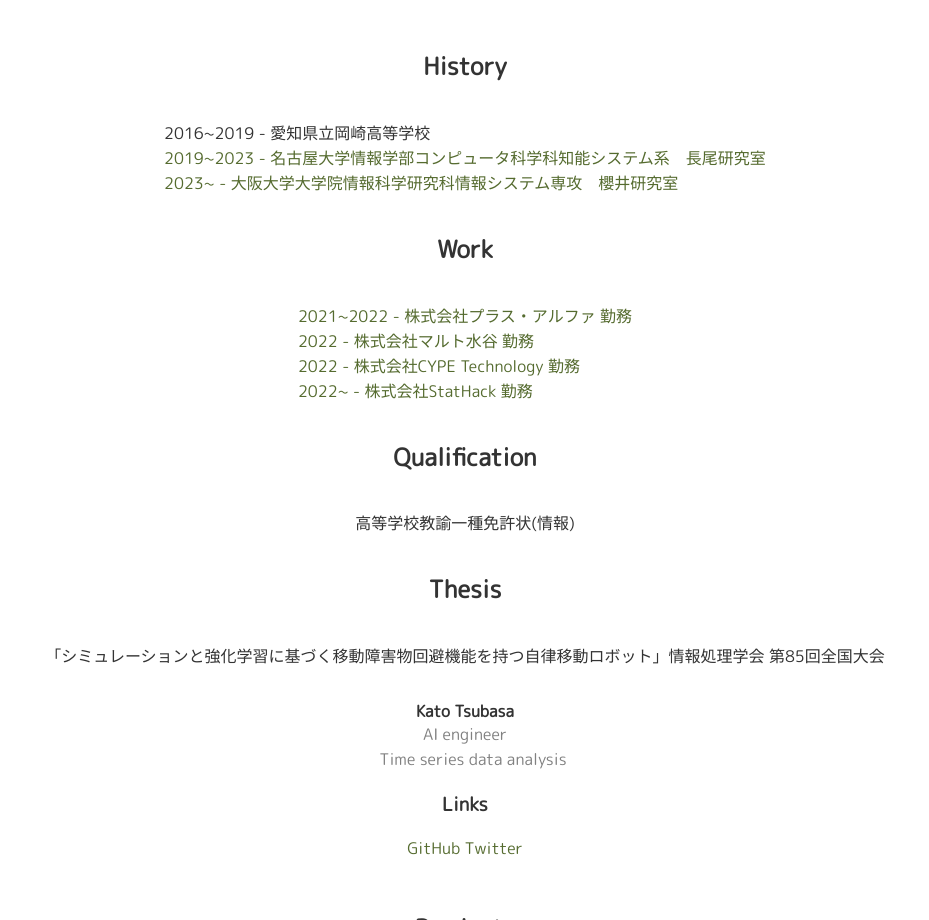
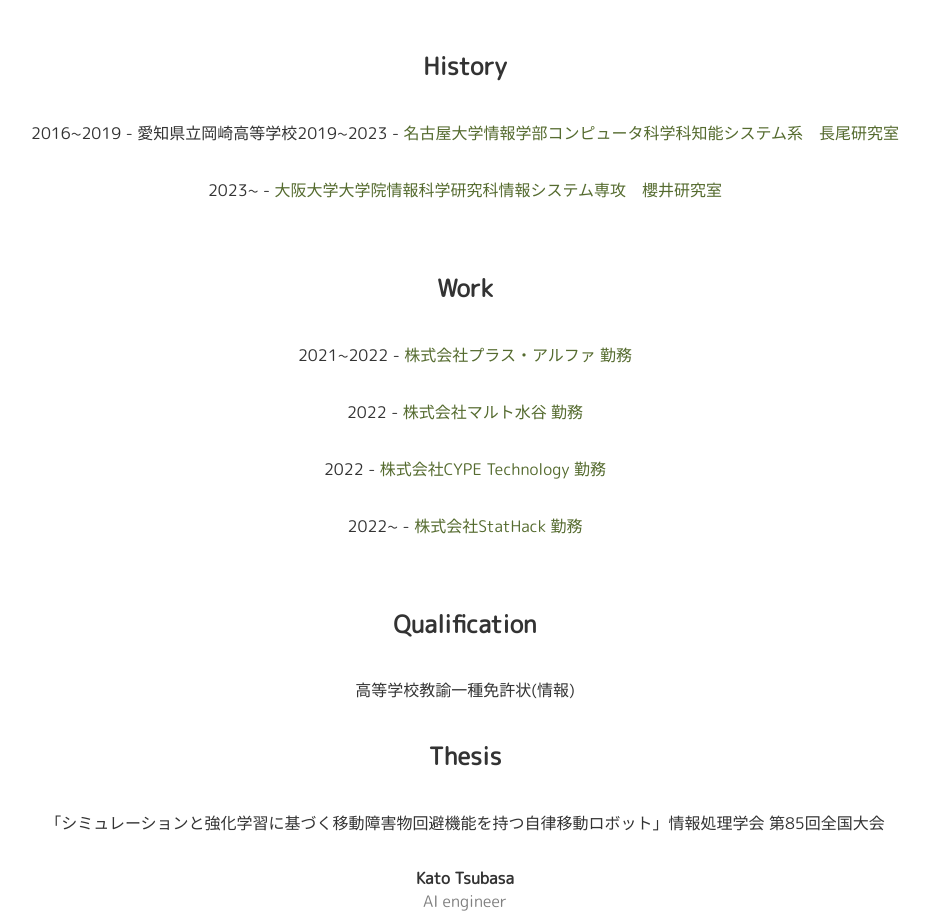
Before and after one commit to youngstar152/portfolio, a plain HTML site: page index.html in a window 1280 px wide. Shown: the part 880-1800 px from the top of the page, without its empty margins (175-1104 px from the left). Drawn offline with Linux system fonts and the light colour scheme.

Commit message:
Update index.html

```diff
--- a/index.html
+++ b/index.html
@@ -56,17 +56,17 @@
       <div class="history">
         <p>
           2016~2019 - 愛知県立岡崎高等学校<br />
-          <a href="http://www.nagao.nuie.nagoya-u.ac.jp/">2019~2023 - 名古屋大学情報学部コンピュータ科学科知能システム系　長尾研究室</a><br />
-          <a href="https://www.dm.sanken.osaka-u.ac.jp/">2023~ - 大阪大学大学院情報科学研究科情報システム専攻　櫻井研究室</a><br />
+          <p>2019~2023 - <a href="http://www.nagao.nuie.nagoya-u.ac.jp/">名古屋大学情報学部コンピュータ科学科知能システム系　長尾研究室</a></p><br />
+          <p>2023~ - <a href="https://www.dm.sanken.osaka-u.ac.jp/">大阪大学大学院情報科学研究科情報システム専攻　櫻井研究室</a></p><br />
         </p>
       </div>
       <h2>Work</h2>
       <div class="history">
         <p>
-          <a href="http://www.plusa.co.jp/">2021~2022 - 株式会社プラス・アルファ 勤務</a><br />
-          <a href="https://010m.co.jp/">2022 - 株式会社マルト水谷 勤務</a><br />
-          <a href="https://jp.cype-tech.com/">2022 - 株式会社CYPE Technology 勤務</a><br />
-          <a href="https://www.stathack.jp/">2022~ - 株式会社StatHack 勤務</a><br />
+          <p>2021~2022 - <a href="http://www.plusa.co.jp/">株式会社プラス・アルファ 勤務</a></p><br />
+          <p>2022 - <a href="https://010m.co.jp/">株式会社マルト水谷 勤務</a></p><br />
+          <p>2022 - <a href="https://jp.cype-tech.com/">株式会社CYPE Technology 勤務</a></p><br />
+          <p>2022~ - <a href="https://www.stathack.jp/">株式会社StatHack 勤務</a></p><br />
         </p>
       </div>
       <h2>Qualification</h2>
```
